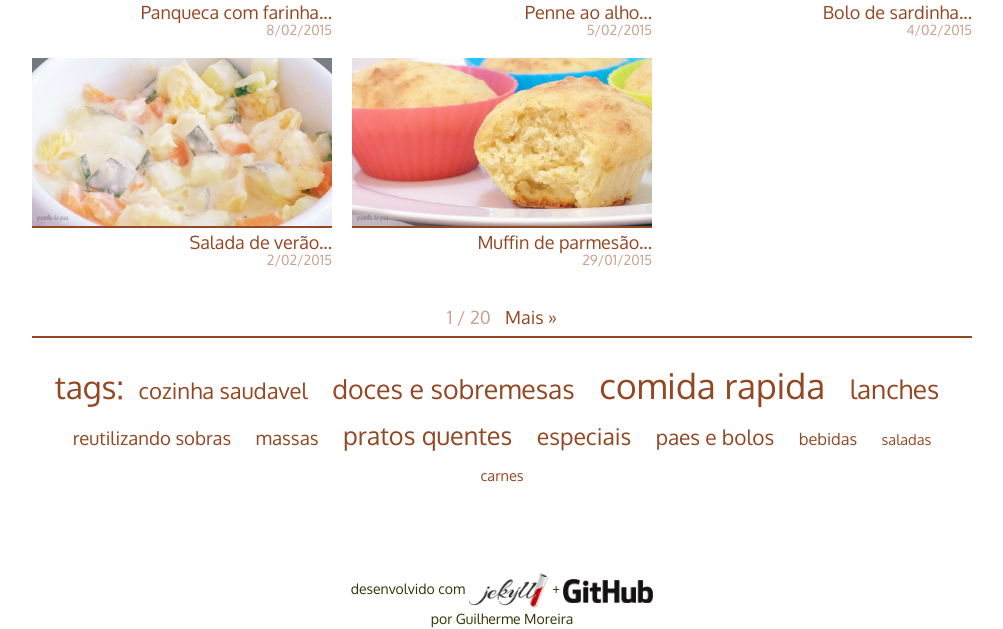
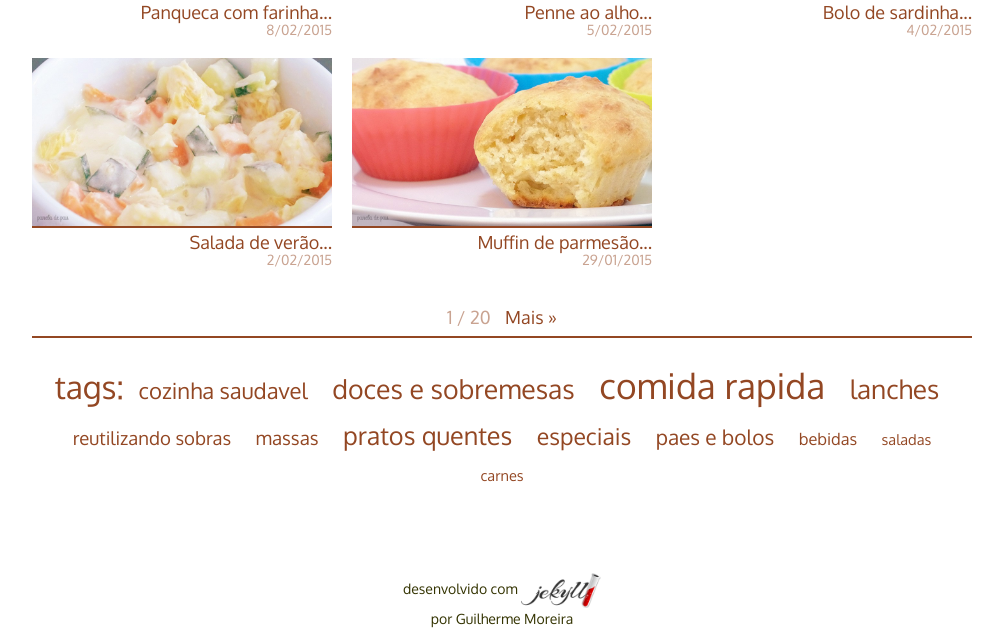
Before and after one commit to PaneladePau/paneladepau-jekyll-blog, a Jekyll site: the page built from index.html, in a window 1280 px wide, cut to the strip 1049-1678 px from the top of the page. Shown: the whole strip, without its empty margins (138-1141 px from the left). Built offline with Jekyll 4.4.1, drawn with Linux system fonts in a browser that asks for light colours; nearby versions of some CDN libraries; some web fonts are replaced; Markdown is read by kramdown in place of the engine named in the settings; the list of posts is cut into pages by our own code.

Commit message:
“update”

```diff
--- a/_includes/signature.html
+++ b/_includes/signature.html
@@ -1 +1 @@
-<p class="assinatura">desenvolvido com <a href="http://jekyllrb.com/" target="_blank" class="jekyll">jekyll</a> + <a href="https://github.com/PaneladePau" target="_blank" class="github">github</a><br>por <a href="http://guilhermemoreira.com" target="_blank">Guilherme Moreira</a></p>
+<p class="assinatura">desenvolvido com <a href="http://jekyllrb.com/" target="_blank" class="jekyll">jekyll</a><br>por <a href="http://guilhermemoreira.com" target="_blank">Guilherme Moreira</a></p>
```
